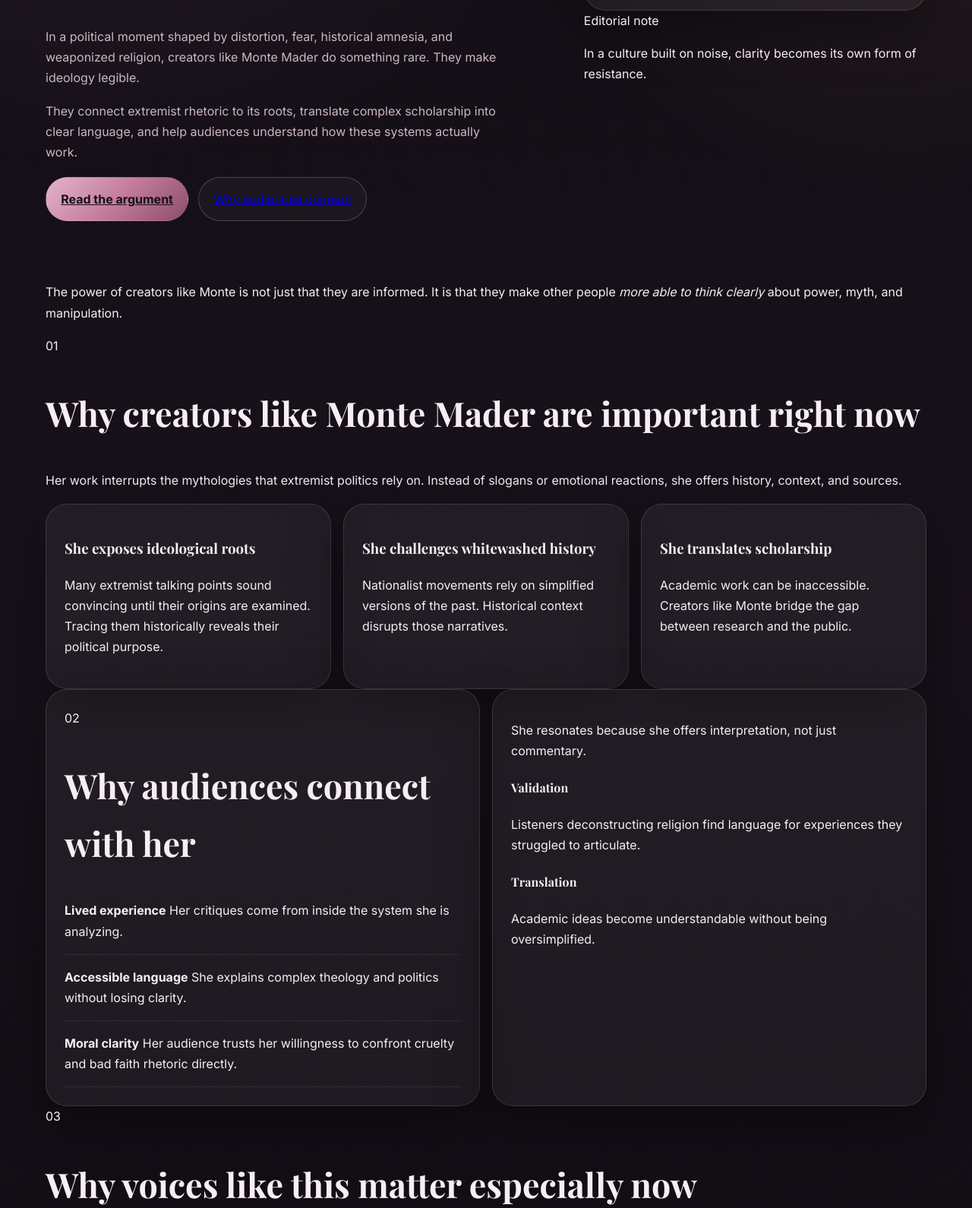
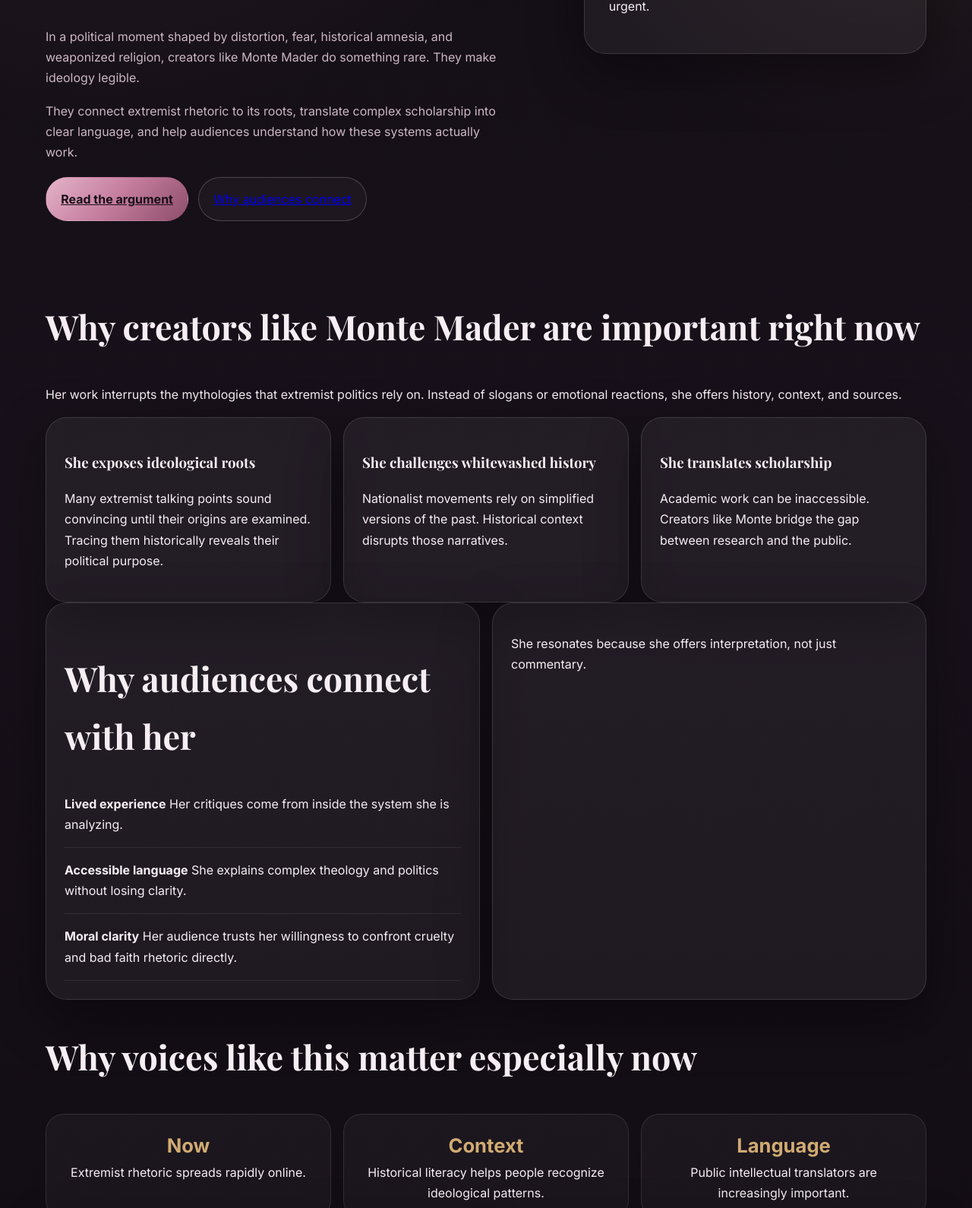
Before and after one commit to Ash-Dunn/Monte-Editorial-site, a plain HTML site: page index.html in a window 1280 px wide. Shown: the part 583-2173 px from the top of the page at 76% size. Drawn offline with nearby package versions, Linux system fonts and the light colour scheme.

Commit message:
Update index.html

```diff
--- a/index.html
+++ b/index.html
@@ -1,38 +1,54 @@
+
 <!DOCTYPE html>
 <html lang="en">
-<head><link rel="stylesheet" href="style.css">  <meta charset="UTF-8" />
-  <meta name="viewport" content="width=device-width, initial-scale=1.0" />
+<head>
+<link rel="stylesheet" href="style.css">
+<meta charset="UTF-8">
+<meta name="viewport" content="width=device-width, initial-scale=1.0">
+
 <title>Why Voices Like Monte Mader Matter</title>
-  <meta name="description" content="A dark editorial single page website exploring why creators like Monte Mader matter in the current political climate and why her work resonates so deeply." />
 
 <link rel="preconnect" href="https://fonts.googleapis.com">
 <link rel="preconnect" href="https://fonts.gstatic.com" crossorigin>
+
 <link href="https://fonts.googleapis.com/css2?family=Inter:wght@400;500;600;700;800&family=Playfair+Display:wght@500;600;700;800&display=swap" rel="stylesheet">
 
-  <link rel="stylesheet" href="styles.css" />
+<link rel="stylesheet" href="styles.css">
+
 </head>
+
 <body>
 
 <div class="noise"></div>
 
 <header class="topbar">
+
 <div class="container nav">
-    <a class="brand" href="#top">Dark Editorial Feature</a>
+
+<a class="brand" href="#">Dark Editorial Feature</a>
+
 <nav class="nav-links">
+
 <a href="#importance">Why It Matters</a>
 <a href="#resonance">Why She Resonates</a>
 <a href="#moment">Why Now</a>
 <a href="#impact">The Impact</a>
+
 </nav>
+
 </div>
+
 </header>
 
-<main id="top">
+
+<main>
 
 <section class="hero reveal">
+
 <div class="container hero-grid">
 
 <div class="hero-copy">
+
 <div class="eyebrow">Essay style editorial feature</div>
 
 <h1>Why creators like Monte Mader matter right now</h1>
@@ -46,95 +62,101 @@ They connect extremist rhetoric to its roots, translate complex scholarship into
 </p>
 
 <div class="hero-actions">
+
 <a class="btn primary" href="#importance">Read the argument</a>
 <a class="btn secondary" href="#resonance">Why audiences connect</a>
-</div>
+
 </div>
 
-<div class="hero-visual">
+</div>
 
-<aside class="hero-card float-card">
+
+<aside class="hero-card">
+
 <div class="kicker">Why her voice lands</div>
+
 <blockquote>
 She does not just react to headlines. She explains the machinery behind them.
 </blockquote>
+
 <p class="quote-note">
 That combination of scholarship, lived experience, and plain language is what makes her work feel urgent.
 </p>
+
 </aside>
 
-<div class="mini-editorial-card float-card delay-1">
-<span class="mini-label">Editorial note</span>
-<p>
-In a culture built on noise, clarity becomes its own form of resistance.
-</p>
 </div>
 
-</div>
-</div>
-</section>
-
-
-<section class="pull-quote-band reveal">
-<div class="container">
-<div class="pull-quote-large">
-<p>
-The power of creators like Monte is not just that they are informed. It is that they make other people <em>more able to think clearly</em> about power, myth, and manipulation.
-</p>
-</div>
-</div>
 </section>
 
 
 <section id="importance" class="reveal">
+
 <div class="container">
 
 <div class="section-head">
-<span class="section-tag">01</span>
+
 <h2>Why creators like Monte Mader are important right now</h2>
+
 <p>
 Her work interrupts the mythologies that extremist politics rely on. Instead of slogans or emotional reactions, she offers history, context, and sources.
 </p>
+
 </div>
+
 
 <div class="cards">
 
-<article class="card tilt-card">
+<article class="card">
+
 <h3>She exposes ideological roots</h3>
+
 <p>
 Many extremist talking points sound convincing until their origins are examined. Tracing them historically reveals their political purpose.
 </p>
+
 </article>
 
-<article class="card tilt-card">
+
+<article class="card">
+
 <h3>She challenges whitewashed history</h3>
+
 <p>
 Nationalist movements rely on simplified versions of the past. Historical context disrupts those narratives.
 </p>
+
 </article>
 
-<article class="card tilt-card">
+
+<article class="card">
+
 <h3>She translates scholarship</h3>
+
 <p>
 Academic work can be inaccessible. Creators like Monte bridge the gap between research and the public.
 </p>
+
 </article>
 
+
 </div>
+
 </div>
+
 </section>
 
 
 <section id="resonance" class="reveal">
+
 <div class="container split">
 
 <div class="panel">
-<div class="section-head compact">
-<span class="section-tag">02</span>
+
 <h2>Why audiences connect with her</h2>
-</div>
 
 <div class="list">
+
 <div class="list-item">
 <strong>Lived experience</strong>
 <span>Her critiques come from inside the system she is analyzing.</span>
@@ -149,42 +171,30 @@ Academic work can be inaccessible. Creators like Monte bridge the gap between re
 <strong>Moral clarity</strong>
 <span>Her audience trusts her willingness to confront cruelty and bad faith rhetoric directly.</span>
 </div>
+
 </div>
+
 </div>
 
 
 <div class="panel">
+
 <p class="pull-quote">
 She resonates because she offers interpretation, not just commentary.
 </p>
 
-<div class="importance-grid">
-<div class="importance-box">
-<h4>Validation</h4>
-<p>Listeners deconstructing religion find language for experiences they struggled to articulate.</p>
-</div>
-
-<div class="importance-box">
-<h4>Translation</h4>
-<p>Academic ideas become understandable without being oversimplified.</p>
-</div>
-</div>
 </div>
 
 </div>
+
 </section>
 
 
 <section id="moment" class="reveal">
+
 <div class="container">
 
-<div class="section-head">
-<span class="section-tag">03</span>
 <h2>Why voices like this matter especially now</h2>
-<p>
-Historical literacy helps people recognize ideological patterns before they become normalized.
-</p>
-</div>
 
 <div class="stats">
 
@@ -204,24 +214,35 @@ Historical literacy helps people recognize ideological patterns before they beco
 </div>
 
 </div>
+
 </div>
+
 </section>
 
 
 <section id="impact" class="reveal">
+
 <div class="container split">
 
 <div class="panel">
+
 <h2>The broader impact</h2>
+
 <ul>
+
 <li>Encourages critical thinking about religion and politics.</li>
 <li>Restores historical complexity.</li>
 <li>Provides language for ideological deconstruction.</li>
+
 </ul>
+
 </div>
 
+
 <div class="panel">
+
 <h2>Why audiences stay</h2>
+
 <div class="list">
 
 <div class="list-item">
@@ -235,31 +256,43 @@ Historical literacy helps people recognize ideological patterns before they beco
 </div>
 
 </div>
+
 </div>
 
 </div>
+
 </section>
 
 
-<footer class="footer reveal">
+<footer class="footer">
+
 <div class="container">
 Dark editorial single page site exploring public scholarship, historical literacy, and religious deconstruction.
 </div>
+
 </footer>
 
 </main>
 
+
 <script>
+
 const observer = new IntersectionObserver((entries)=>{
+
 entries.forEach(entry=>{
+
 if(entry.isIntersecting){
-entry.target.classList.add("visible");
+entry.target.classList.add("visible")
 }
-});
-},{threshold:.12});
 
-document.querySelectorAll(".reveal").forEach(el=>observer.observe(el));
+})
+
+},{threshold:.15})
+
+document.querySelectorAll(".reveal").forEach(el=>observer.observe(el))
+
 </script>
+
 
 </body>
 </html>
```
Lines whose indentation alone changed are shown as unchanged.
